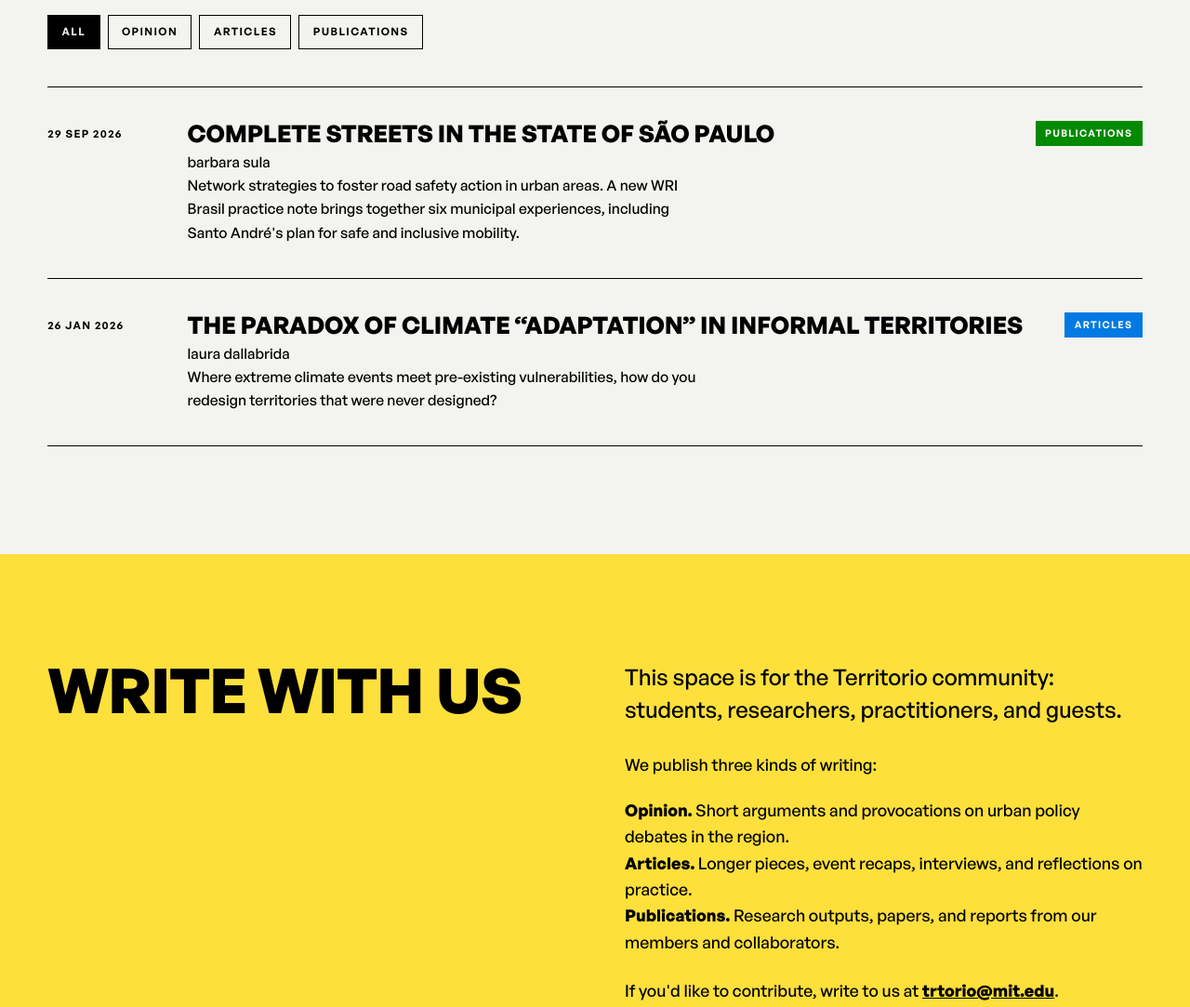
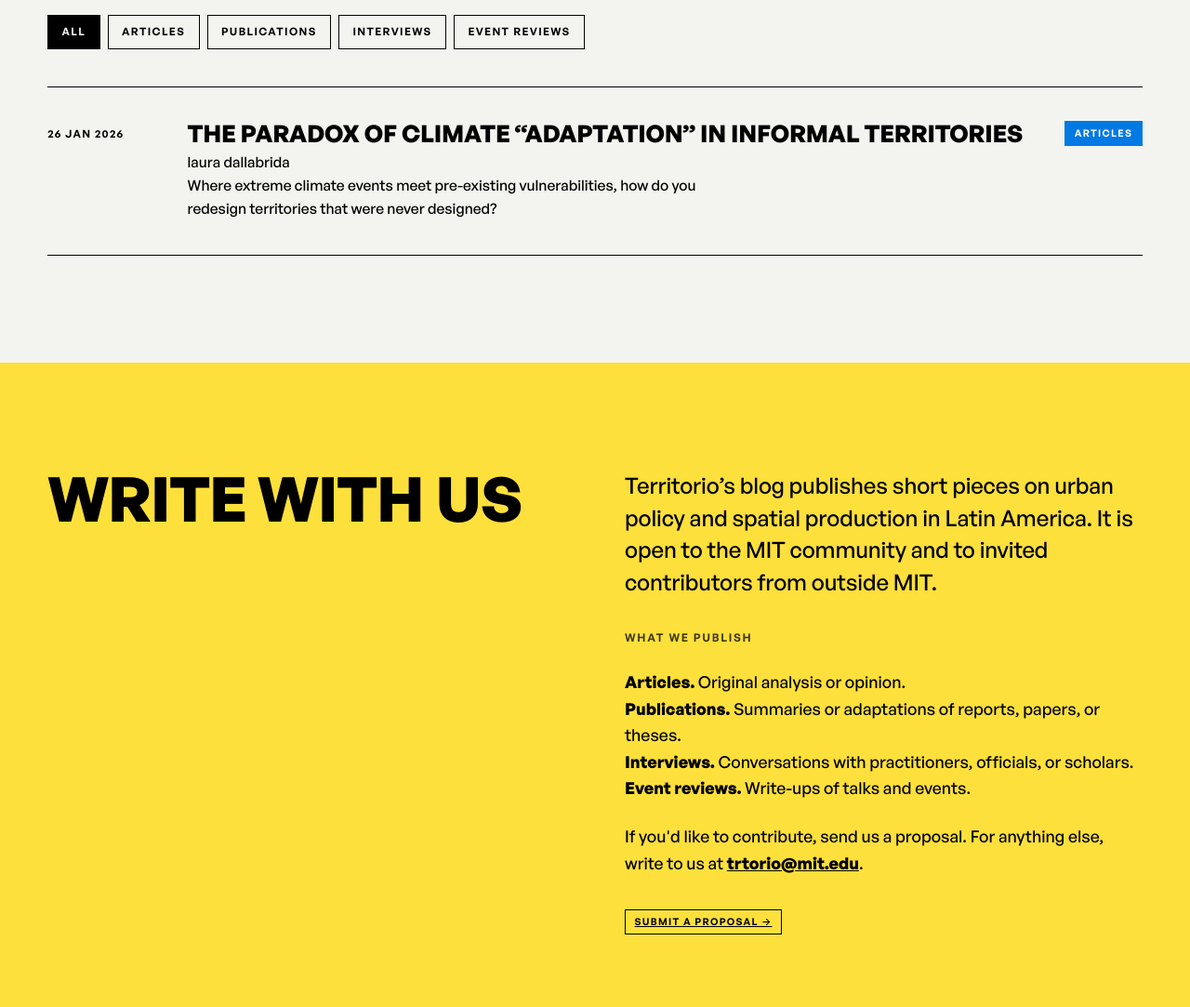
Before and after one commit to territoriomit/territoriomit.github.io, a plain HTML site: page blog.html in a window 1280 px wide. Shown: the part 600-1683 px from the top of the page at 93% size. Drawn offline with Linux system fonts and the light colour scheme.

Commit message:
Add files via upload

```diff
--- a/blog.html
+++ b/blog.html
@@ -5,7 +5,7 @@
 <meta charset="utf-8"/>
 <meta content="width=device-width, initial-scale=1" name="viewport"/>
 <title data-i18n="blog.title">Blog · Territorio</title>
-<meta content="Opinion, articles, and publications on Latin American urban policy from the Territorio community at MIT." data-i18n="blog.meta" data-i18n-attr="content" name="description"/>
+<meta content="Short pieces on urban policy and spatial production in Latin America, from the Territorio community at MIT." data-i18n="blog.meta" data-i18n-attr="content" name="description"/>
 <link href="assets/logo/icon.svg" rel="icon"/>
 <link href="assets/css/site.css" rel="stylesheet"/>
 <style>:root{--accent:var(--pink)}</style>
@@ -26,17 +26,17 @@
 <section class="wrap" style="padding-bottom:clamp(2rem,4vw,3rem)">
 <p class="eyebrow" data-i18n="common.005">Blog</p>
 <h1 class="display" data-i18n="common.005">Blog</h1>
-<p class="subtitle" data-i18n="blog.009" style="margin-top:1.5rem;max-width:44ch">opinion, articles, and publications from the territorio community</p>
+<p class="subtitle" data-i18n="blog.009" style="margin-top:1.5rem;max-width:44ch">short pieces on urban policy and spatial production in latin america</p>
 </section>
 <section class="wrap rule-top">
 <div aria-label="Filter posts by category" class="filters" role="group">
 <button aria-pressed="true" data-filter="all" data-i18n="blog.010" type="button">All</button>
-<button aria-pressed="false" data-filter="opinion" data-i18n="blog.011" type="button">Opinion</button>
 <button aria-pressed="false" data-filter="articles" data-i18n="blog.012" type="button">Articles</button>
 <button aria-pressed="false" data-filter="publications" data-i18n="blog.013" type="button">Publications</button>
+<button aria-pressed="false" data-filter="interviews" data-i18n="blog.025" type="button">Interviews</button>
+<button aria-pressed="false" data-filter="reviews" data-i18n="blog.026" type="button">Event reviews</button>
 </div>
 <div class="card-list" id="posts">
-<a class="card" data-cat="publications" href="article-ruas-completas-sp.html"><span class="card__date" data-i18n="blog.040">29 Sep 2026</span><div class="card__body"><h3 data-i18n="rc.001">Complete Streets in the state of São Paulo</h3><p class="card__author" data-i18n="blog.041">Barbara Sula</p><p data-i18n="rc.002">Network strategies to foster road safety action in urban areas. A new WRI Brasil practice note brings together six municipal experiences, including Santo André's plan for safe and inclusive mobility.</p></div><span class="tag tag--filled" data-i18n="blog.013" style="--accent:var(--green)">Publications</span></a>
 <a class="card" data-cat="articles" href="article-adaptacao-climatica.html"><span class="card__date" data-i18n="blog.030">26 Jan 2026</span><div class="card__body"><h3 data-i18n="art.001">The paradox of climate “adaptation” in informal territories</h3><p class="card__author" data-i18n="blog.032">Laura Dallabrida</p><p data-i18n="art.002">Where extreme climate events meet pre-existing vulnerabilities, how do you redesign territories that were never designed?</p></div><span class="tag tag--filled" data-i18n="blog.012" style="--accent:var(--blue)">Articles</span></a></div>
 <p class="hidden" data-i18n="blog.018" id="empty" style="padding-block:3rem;font-size:1.1rem">Nothing here yet in this category. Check back soon.</p>
 </section>
@@ -46,12 +46,14 @@
 <h2 class="section-title" data-i18n="blog.019">Write with us</h2>
 </div>
 <div class="measure">
-<p class="lede" data-i18n="blog.020">This space is for the Territorio community: students, researchers, practitioners, and guests.</p>
-<p data-i18n="blog.021">We publish three kinds of writing:</p>
-<p data-i18n="blog.022"><strong>Opinion.</strong> Short arguments and provocations on urban policy debates in the region.<br/>
-<strong>Articles.</strong> Longer pieces, event recaps, interviews, and reflections on practice.<br/>
-<strong>Publications.</strong> Research outputs, papers, and reports from our members and collaborators.</p>
-<p data-i18n="blog.023" style="margin-top:1.5rem">If you'd like to contribute, write to us at <a href="mailto:trtorio@mit.edu"><strong>trtorio@mit.edu</strong></a>.</p>
+<p class="lede" data-i18n="blog.020">Territorio’s blog publishes short pieces on urban policy and spatial production in Latin America. It is open to the MIT community and to invited contributors from outside MIT.</p>
+<p class="eyebrow" data-i18n="blog.021" style="margin-top:2rem">What we publish</p>
+<p data-i18n="blog.022"><strong>Articles.</strong> Original analysis or opinion.<br/>
+<strong>Publications.</strong> Summaries or adaptations of reports, papers, or theses.<br/>
+<strong>Interviews.</strong> Conversations with practitioners, officials, or scholars.<br/>
+<strong>Event reviews.</strong> Write-ups of talks and events.</p>
+<p data-i18n="blog.023" style="margin-top:1.5rem">If you'd like to contribute, send us a proposal. For anything else, write to us at <a href="mailto:trtorio@mit.edu"><strong>trtorio@mit.edu</strong></a>.</p>
+<p style="margin-top:2rem"><a class="tag tag--lg" data-i18n="blog.024" href="https://docs.google.com/forms/d/e/1FAIpQLSfkLfwOmwYDL8Kwewk_61vti0zy2AAHFwqNNkEOngRDY_EtUQ/viewform" rel="noopener">Submit a proposal →</a></p>
 </div>
 </div>
 </section>
```
